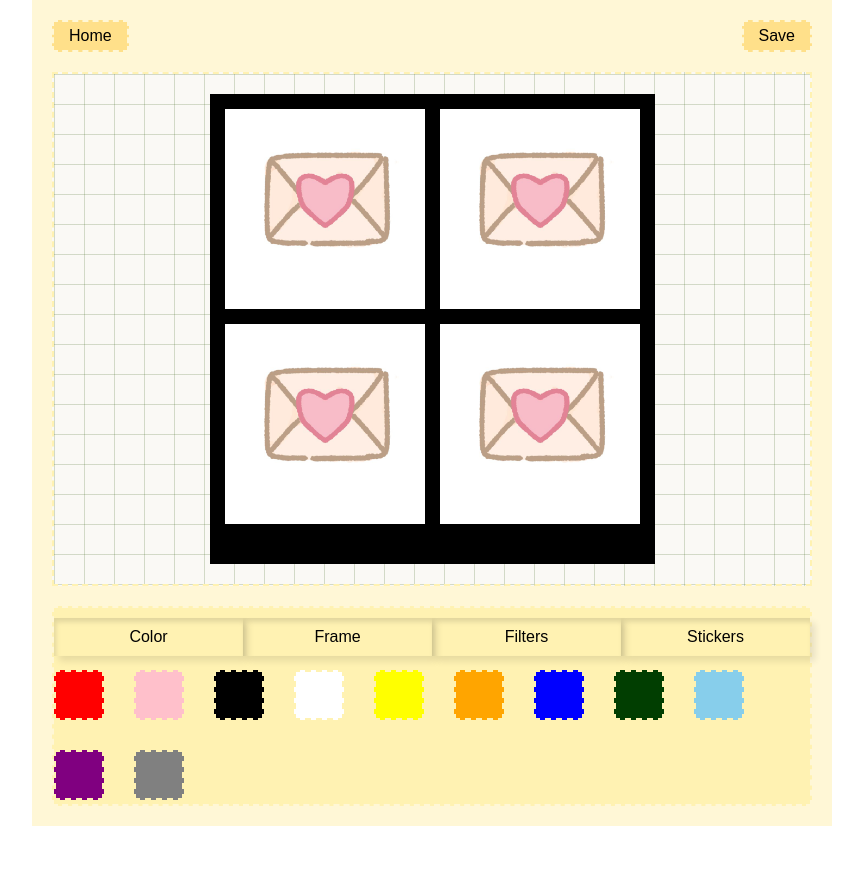
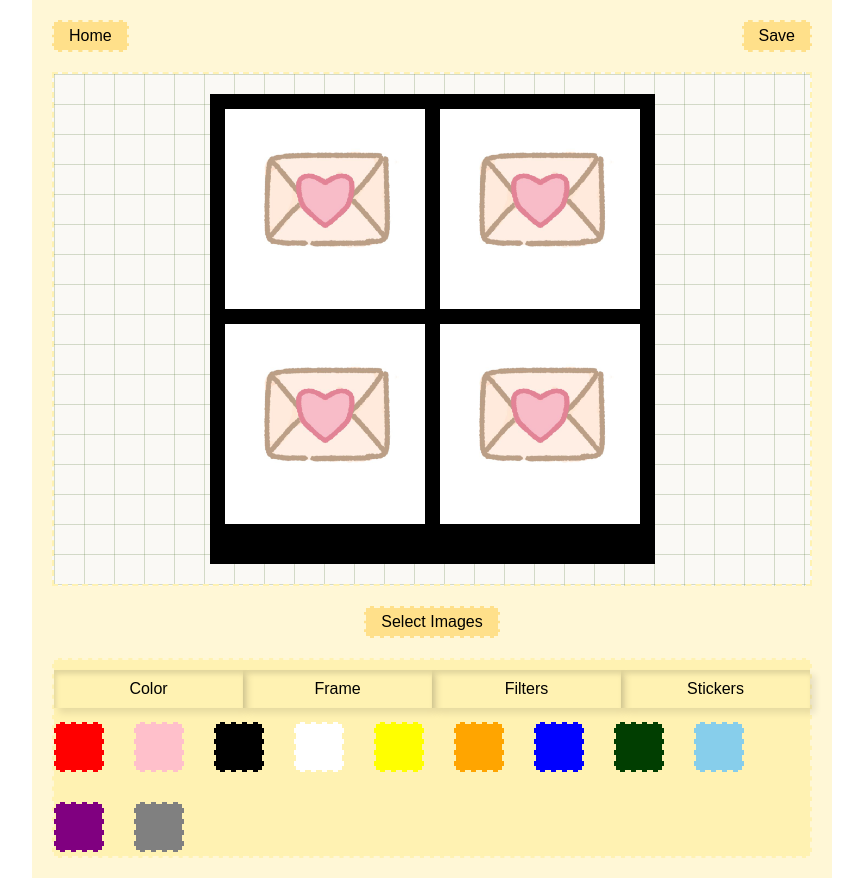
Before and after one commit to Amayl97/Layover-Web-App, a plain HTML site: page editorialPage.html in a window 1280 px wide. Shown: the whole page, without its empty margins (208-1071 px from the left). Before the commit the page ends 826 px from the top, so only its background shows below. Drawn offline with Linux system fonts and the light colour scheme.

Commit message:
Added button for selecting images

```diff
--- a/editorialPage.html
+++ b/editorialPage.html
@@ -38,6 +38,8 @@
         </div>
     </div>
 
+    <button class="btn">Select Images</button>
+
     <!-- Editing panel -->
     <div class="editing">
          <div class="features">
```
